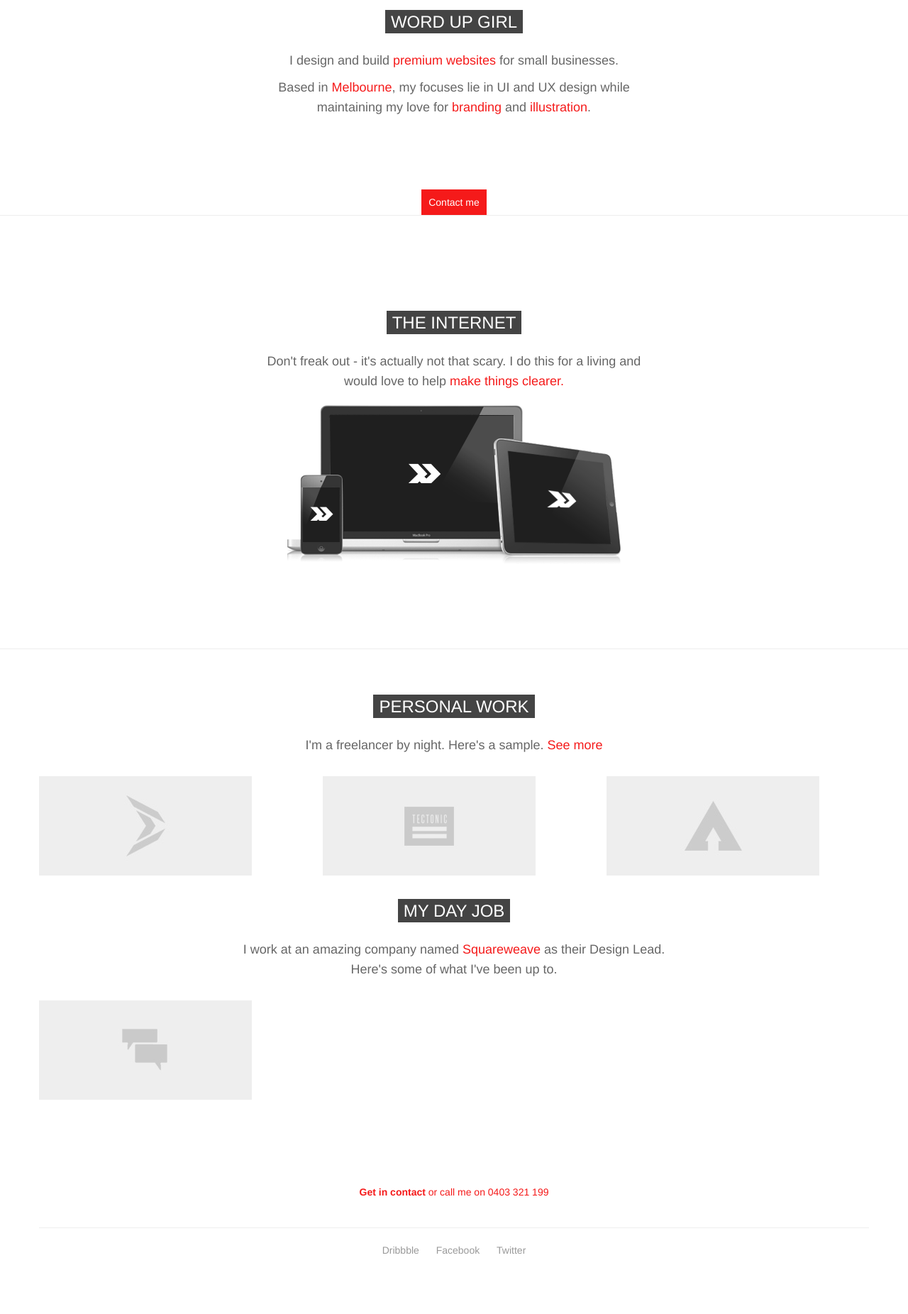
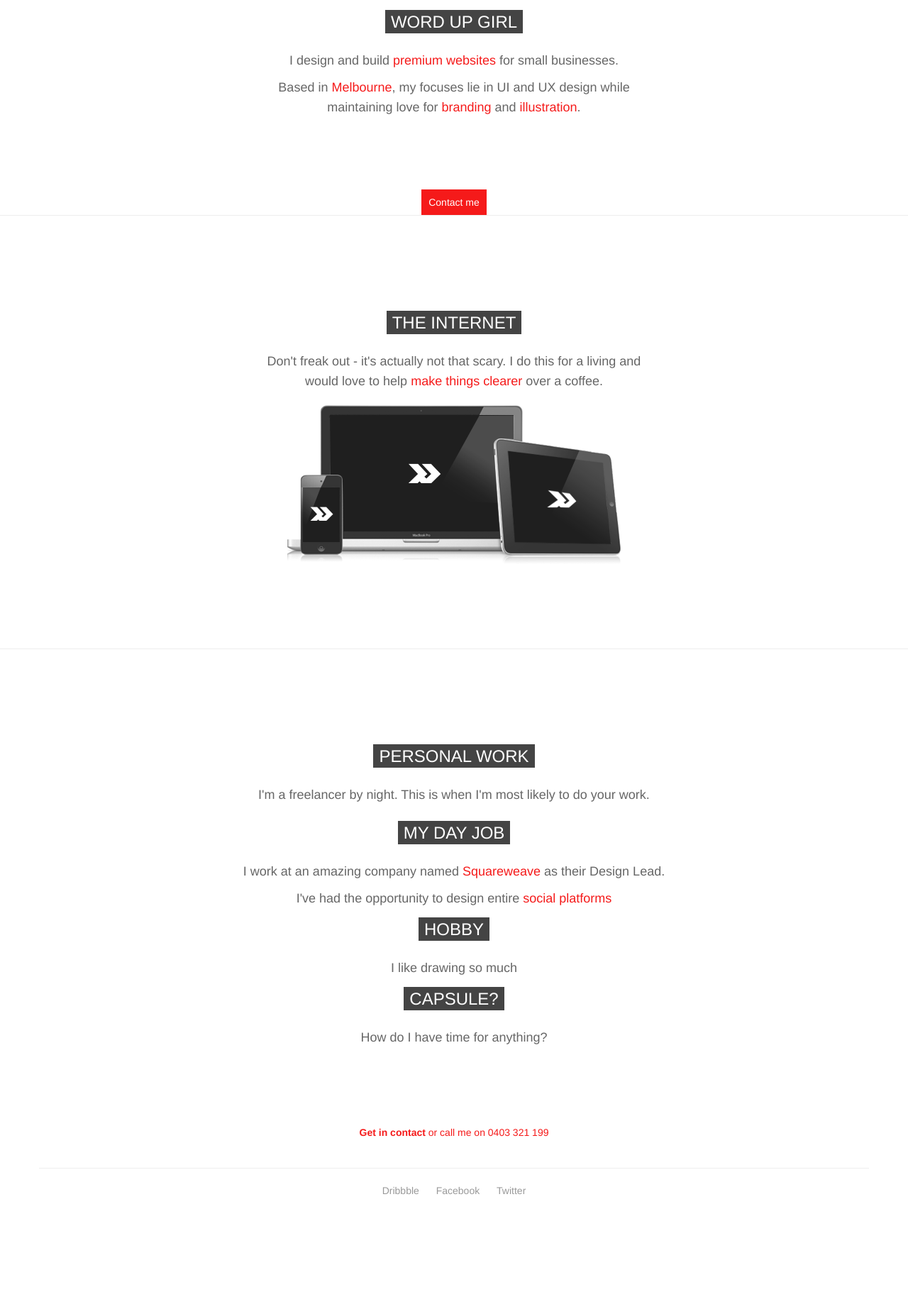
Before and after one commit to reclusedesigns/recluse, a PHP site: page / in a window 1280 px wide. Shown: the part 261-2113 px from the top of the page at 71% size. After the commit the page ends 1944 px from the top, so only its background shows below. Run offline with PHP 8.4, Linux system fonts and the light colour scheme; some libraries are stand-ins or nearby versions.

Commit message:
restructure

```diff
--- a/design/css/layout.css
+++ b/design/css/layout.css
@@ -61,7 +61,7 @@ hr{margin-top: 0;}
 
 /* work / gallery */
 /* ______________________________________________________________________*/
-.work{padding-top:30px;}
+.work{}
 .work p{text-transform: none;}
 .gallery{padding-top:20px;}
 
--- a/index.php
+++ b/index.php
@@ -10,7 +10,7 @@
 						<img src="design/images/hero/balls.png" alt="balls" width="156" height="156" />
 						<h2><span>Word up girl</span></h2>
 						<p>I design and build <a href="#">premium websites</a> for small businesses.</p>
-						<p>Based in <a href="#">Melbourne</a>, my focuses lie in UI and UX design while maintaining my love for <a href="#">branding</a> and <a href="#">illustration</a>.</p>
+						<p>Based in <a href="#">Melbourne</a>, my focuses lie in UI and UX design while maintaining love for <a href="#">branding</a> and <a href="#">illustration</a>.</p>
 					</div>
 				</div>
 			</div>
@@ -32,7 +32,7 @@
 			<div class="row">
 				<div class="span6 offset3">
 					<h2><span>The internet</span></h2>
-					<p>Don't freak out - it's actually not that scary. I do this for a living and would love to help <a href="#">make things clearer.</a></p>
+					<p>Don't freak out - it's actually not that scary. I do this for a living and would love to help <a href="#">make things clearer </a> over a coffee.</p>
 					<img src="design/images/hero/apples.png" alt="apples" width="471" height="253" />
 				</div>
 			</div>
@@ -48,55 +48,23 @@
 		<div class="container">
 
 			<h2><span>Personal work</span></h2>
-			<p>I'm a freelancer by night. Here's a sample. <a href="work.php">See more</a></p>
+			<p>I'm a freelancer by night. This is when I'm most likely to do your work.</a></p>
 			<div class="row">
 
-				<div class="gallery">
-					<div class="span4">
-						<div class="fadehover js_tooltip" title="Element Technology">
-							<a href="element.php"><img src="design/images/work/element/thumba.jpg" class="bw"></a>
-							<img src="design/images/work/element/thumbb.jpg" class="c">
-						</div>
-					</div>
-
-					<div class="span4">
-						<div class="fadehover js_tooltip" title="Tectonic Building Group">
-							<a href="tectonic.php"><img src="design/images/work/tectonic/thumba.jpg" class="bw"></a>
-							<img src="design/images/work/tectonic/thumbb.jpg" class="c">
-						</div>
-					</div>
-
-
-
-					<div class="span4">
-						<div class="fadehover js_tooltip" title="Advanced Property Construction">
-							<a href="advanced.php"><img src="design/images/work/advanced/thumba.jpg" class="bw"></a>
-							<img src="design/images/work/advanced/thumbb.jpg" class="c">
-						</div>
-					</div>
-
-
-				</div>
 
 			</div> <!-- row -->
 
 
 			<h2><span>My day job</span></h2>
-			<p>I work at an amazing company named <a href="http://squareweave.com.au" target="_blank">Squareweave</a> as their Design Lead. <br>Here's some of what I've been up to.</p>
+			<p>I work at an amazing company named <a href="http://squareweave.com.au" target="_blank">Squareweave</a> as their Design Lead.</p>
+			<p>I've had the opportunity to design entire <a href="http://www.oursay.org" target="_blank">social platforms</a>
 
-			<div class="row">
-
-				<div class="gallery">
-					<div class="span4">
-						<div class="fadehover js_tooltip" title="Oursay.org">
-							<a href="http://oursay.org" target="_blank"><img src="design/images/work/oursay/thumba.jpg" class="bw"></a>
-							<img src="design/images/work/oursay/thumbb.jpg" class="c">
-						</div>
-					</div>
-				</div>
-			</div>
+			<h2><span>Hobby</span></h2>
+			<p>I like drawing so much</p>
 
 
+			<h2><span>Capsule?</span></h2>
+			<p>How do I have time for anything?</p>
 		</div>
 	</div>
 
```
Also changed, not shown: work.php (+20 -9 lines).
